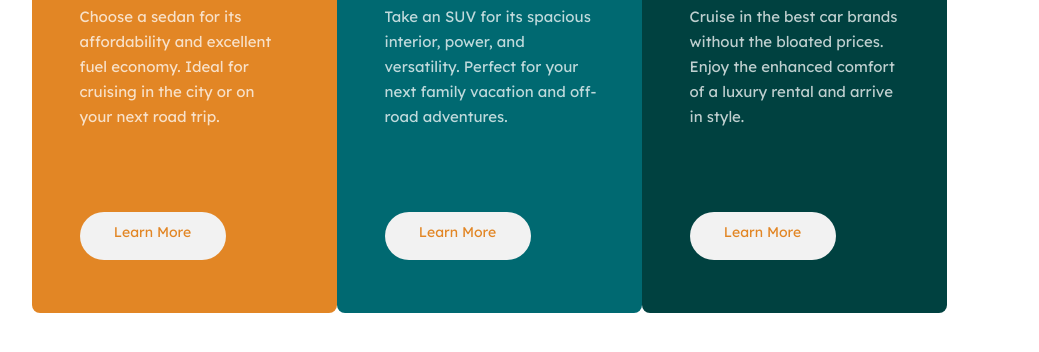
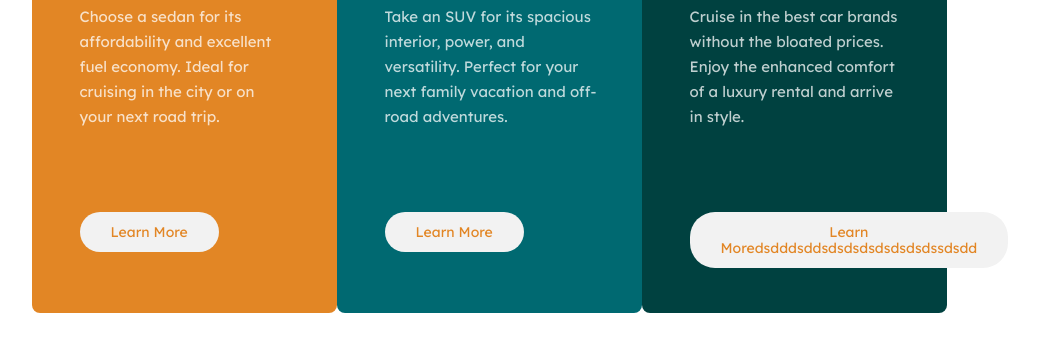
Before and after one commit to MuxammadAli7707/Cars-list, a plain HTML site: page index.html in a window 1280 px wide. Shown: the part 316-668 px from the top of the page, without its empty margins (151-1190 px from the left). Drawn offline with nearby package versions, Linux system fonts and the light colour scheme.

Commit message:
delete with height link

```diff
--- a/css/style.css
+++ b/css/style.css
@@ -82,12 +82,10 @@ body {
     text-decoration: none;
     background-color: #f2f2f2;
     border-radius: 25px;
-    width: 146px;
-    height: 48px;
     font-size: 14px;
     color: #e28625;
     text-align: center;
-    padding: 12px 32px;
+    padding: 12px 31px;
 }
 .list-link:hover {
      background-color: #000;
--- a/index.html
+++ b/index.html
@@ -30,7 +30,7 @@
                 <img src="imgs/icon-luxury.svg" alt="icon-luxury" width="64" height="40">
                 <h1 class="list-heading">Luxury</h1>
                 <p class="list-text">Cruise in the best car brands without the bloated prices. Enjoy the enhanced comfort of a luxury rental and arrive in style. </p>
-                <a class="list-link" target="_blank" href="#">Learn More</a>
+                <a class="list-link" target="_blank" href="#">Learn Moredsdddsddsdsdsdsdsdsdsdssdsdd</a>
             </li>
         </ul>
 </body>
```
